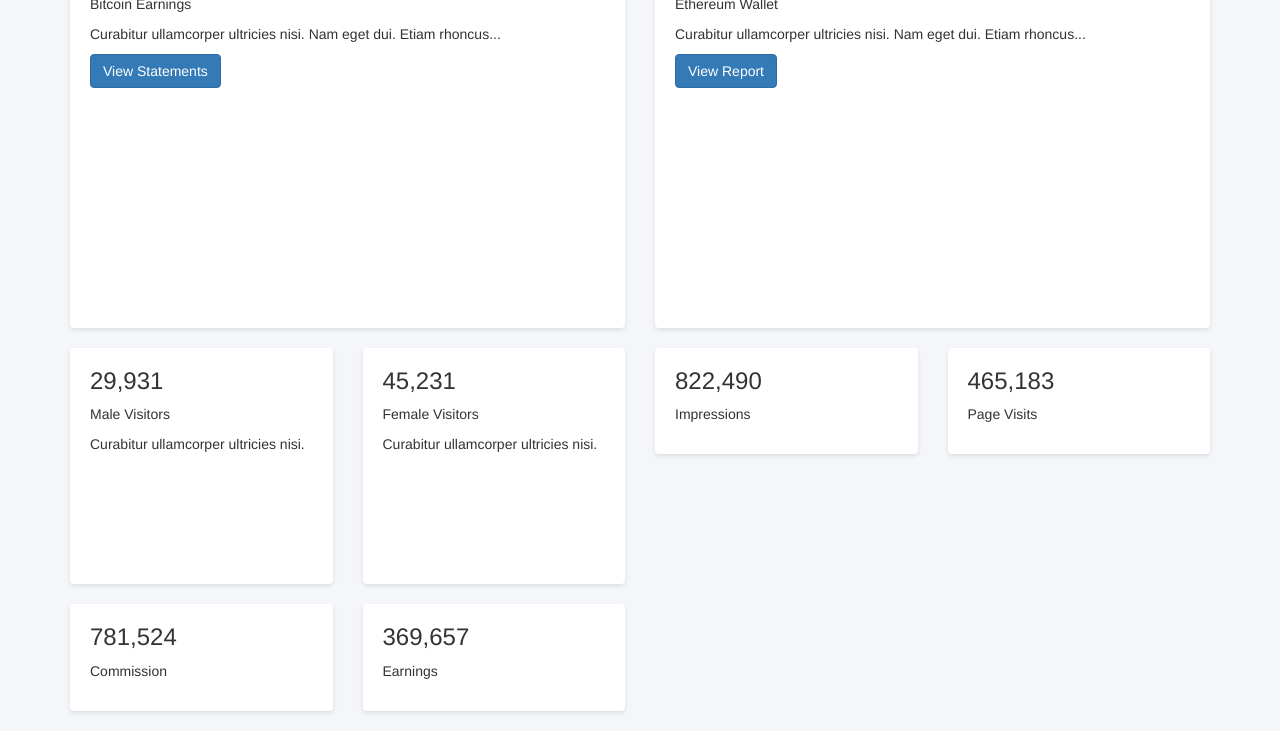
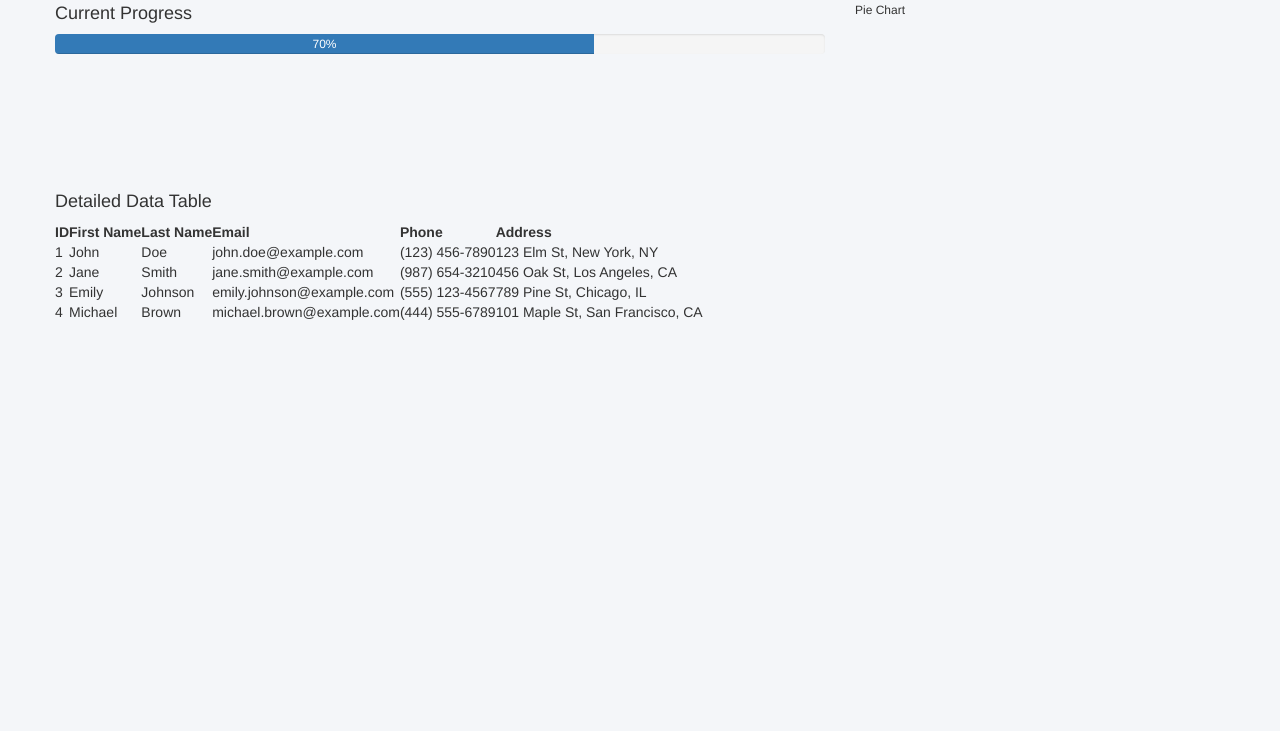
Before and after one commit to Abhay9665/Dashboard_Home, a plain HTML site: page index2.html in a window 1280 px wide. Shown: the part 236-967 px from the top of the page. After the commit the page ends 800 px from the top, so only its background shows below. Drawn offline with nearby package versions, Linux system fonts and the light colour scheme; a script that the page names is missing.

Commit message:
Add files via upload

```diff
--- a/index2.html
+++ b/index2.html
@@ -71,88 +71,152 @@
         </div>
     </div>
 
+    <div class="row card">
+        <div class="card tab-content-card">
+
+            <div class="tab-content">
+                <!-- Dashboard Tab -->
+                <div class="tab-pane fade in active" id="dashboard">
+                    <h2>Dashboard</h2>
                     <div class="row">
-      <div class="col-md-6">
-        <div class="panel panel-default">
-          <div class="panel-body">
-            <h2>0.0345 BTC</h2>
-            <p>Bitcoin Earnings</p>
-            <p>Curabitur ullamcorper ultricies nisi. Nam eget dui. Etiam rhoncus...</p>
-            <button class="btn btn-primary">View Statements</button>
-            <div id="bitcoinChart" style="height: 200px;"></div>
-          </div>
-        </div>
-      </div>
-      <div class="col-md-6">
-        <div class="panel panel-default">
-          <div class="panel-body">
-            <h2>0.0873 ETH</h2>
-            <p>Ethereum Wallet</p>
-            <p>Curabitur ullamcorper ultricies nisi. Nam eget dui. Etiam rhoncus...</p>
-            <button class="btn btn-primary">View Report</button>
-            <div id="ethereumChart" style="height: 200px;"></div>
+                        <!-- Card 1: Current Progress -->
+                        <div class="col-sm-8">
+                            <div class="card tab-content-body card-hover-eff">
+                                <div class="card-body">
+                                    <h4 class="card-title">Current Progress</h4>
+                                    <div class="progress">
+                                        <div class="progress-bar" role="progressbar" style="width: 70%;"
+                                            aria-valuenow="70" aria-valuemin="0" aria-valuemax="100">
+                                            70%
                                         </div>
                                     </div>
                                 </div>
                             </div>
-
-    <div class="row">
-      <div class="col-md-3">
-        <div class="panel panel-default">
-          <div class="panel-body">
-            <h3>29,931</h3>
-            <p>Male Visitors</p>
-            <p>Curabitur ullamcorper ultricies nisi.</p>
-            <div id="maleVisitorsChart" style="height: 100px;"></div>
+                        </div>
+                        <!-- Card 2: Pie Chart -->
+                        <div class="col-sm-4">
+                            <div class="card tab-content-body Pie-Chart card-hover-eff">
+                                <div class="card-body">
+                                    <h6 class="card-title">Pie Chart</h6>
+                                    <canvas id="pieChart"></canvas>
                                 </div>
                             </div>
                         </div>
-      <div class="col-md-3">
-        <div class="panel panel-default">
-          <div class="panel-body">
-            <h3>45,231</h3>
-            <p>Female Visitors</p>
-            <p>Curabitur ullamcorper ultricies nisi.</p>
-            <div id="femaleVisitorsChart" style="height: 100px;"></div>
+                        <!-- Card 3: Data Table -->
+                        <!-- <div class="col-sm-4">
+                        <div class="card">
+                            <div class="card-body">
+                                <h4 class="card-title">Data Table</h4>
+                                <table>
+                                    <thead>
+                                        <tr>
+                                            <th>#</th>
+                                            <th>Name</th>
+                                            <th>Age</th>
+                                            <th>City</th>
+                                        </tr>
+                                    </thead>
+                                    <tbody>
+                                        <tr>
+                                            <td>1</td>
+                                            <td>John Doe</td>
+                                            <td>28</td>
+                                            <td>New York</td>
+                                        </tr>
+                                        <tr>
+                                            <td>2</td>
+                                            <td>Jane Smith</td>
+                                            <td>32</td>
+                                            <td>Los Angeles</td>
+                                        </tr>
+                                        <tr>
+                                            <td>3</td>
+                                            <td>Emily Johnson</td>
+                                            <td>25</td>
+                                            <td>Chicago</td>
+                                        </tr>
+                                        <tr>
+                                            <td>4</td>
+                                            <td>Michael Brown</td>
+                                            <td>40</td>
+                                            <td>San Francisco</td>
+                                        </tr>
+                                    </tbody>
+                                </table>
+                            </div>
+                        </div>
+                    </div> -->
+                    </div>
+                    <!-- Full-Width Table -->
+                    <div class="card tab-content-body card-hover-eff">
+                        <div class="card-body">
+                            <h4 class="card-title">Detailed Data Table</h4>
+                            <table>
+                                <thead>
+                                    <tr>
+                                        <th>ID</th>
+                                        <th>First Name</th>
+                                        <th>Last Name</th>
+                                        <th>Email</th>
+                                        <th>Phone</th>
+                                        <th>Address</th>
+                                    </tr>
+                                </thead>
+                                <tbody>
+                                    <tr>
+                                        <td>1</td>
+                                        <td>John</td>
+                                        <td>Doe</td>
+                                        <td>john.doe@example.com</td>
+                                        <td>(123) 456-7890</td>
+                                        <td>123 Elm St, New York, NY</td>
+                                    </tr>
+                                    <tr>
+                                        <td>2</td>
+                                        <td>Jane</td>
+                                        <td>Smith</td>
+                                        <td>jane.smith@example.com</td>
+                                        <td>(987) 654-3210</td>
+                                        <td>456 Oak St, Los Angeles, CA</td>
+                                    </tr>
+                                    <tr>
+                                        <td>3</td>
+                                        <td>Emily</td>
+                                        <td>Johnson</td>
+                                        <td>emily.johnson@example.com</td>
+                                        <td>(555) 123-4567</td>
+                                        <td>789 Pine St, Chicago, IL</td>
+                                    </tr>
+                                    <tr>
+                                        <td>4</td>
+                                        <td>Michael</td>
+                                        <td>Brown</td>
+                                        <td>michael.brown@example.com</td>
+                                        <td>(444) 555-6789</td>
+                                        <td>101 Maple St, San Francisco, CA</td>
+                                    </tr>
+                                </tbody>
+                            </table>
                         </div>
                     </div>
                 </div>
-      <div class="col-md-3">
-        <div class="panel panel-default">
-          <div class="panel-body">
-            <h3>822,490</h3>
-            <p>Impressions</p>
+                <!-- Training Tab -->
+                <div class="tab-pane fade" id="training">
+                    <h2>Training</h2>
+                    <p>Training content goes here.</p>
+                    <!-- Add additional cards, charts, or information as needed for this tab -->
                 </div>
-        </div>
-      </div>
-      <div class="col-md-3">
-        <div class="panel panel-default">
-          <div class="panel-body">
-            <h3>465,183</h3>
-            <p>Page Visits</p>
-          </div>
+                <!-- History Tab -->
+                <div class="tab-pane fade" id="history">
+                    <h2>History</h2>
+                    <p>History content goes here.</p>
+                    <!-- Add additional cards, charts, or information as needed for this tab -->
                 </div>
             </div>
         </div>
 
-    <div class="row">
-      <div class="col-md-3">
-        <div class="panel panel-default">
-          <div class="panel-body">
-            <h3>781,524</h3>
-            <p>Commission</p>
         </div>
-        </div>
-      </div>
-      <div class="col-md-3">
-        <div class="panel panel-default">
-          <div class="panel-body">
-            <h3>369,657</h3>
-            <p>Earnings</p>
-          </div>
-        </div>
-      </div>
-    </div>
+
   </div>
 
   <script src="https://ajax.googleapis.com/ajax/libs/jquery/3.5.1/jquery.min.js"></script>
```
Lines whose indentation alone changed are shown as unchanged.
